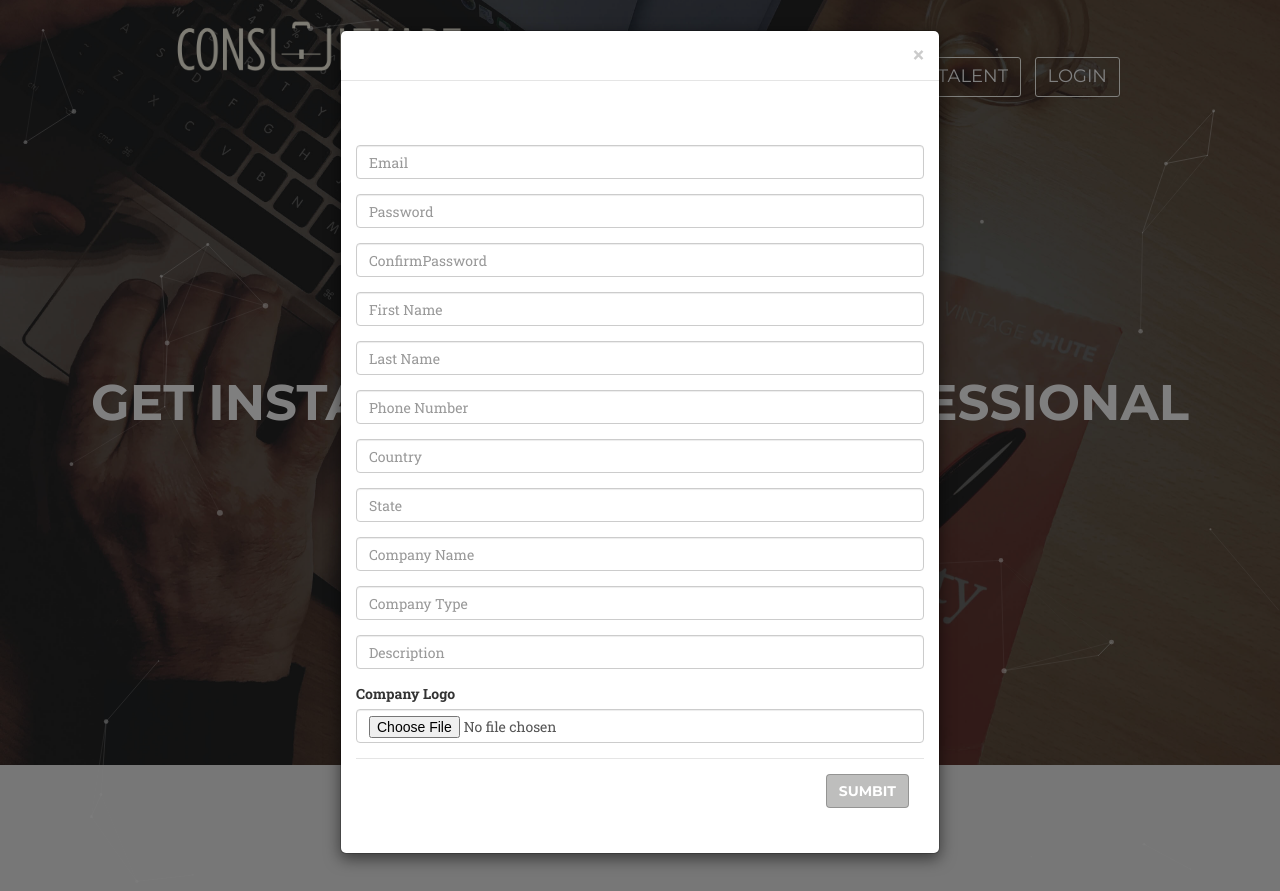
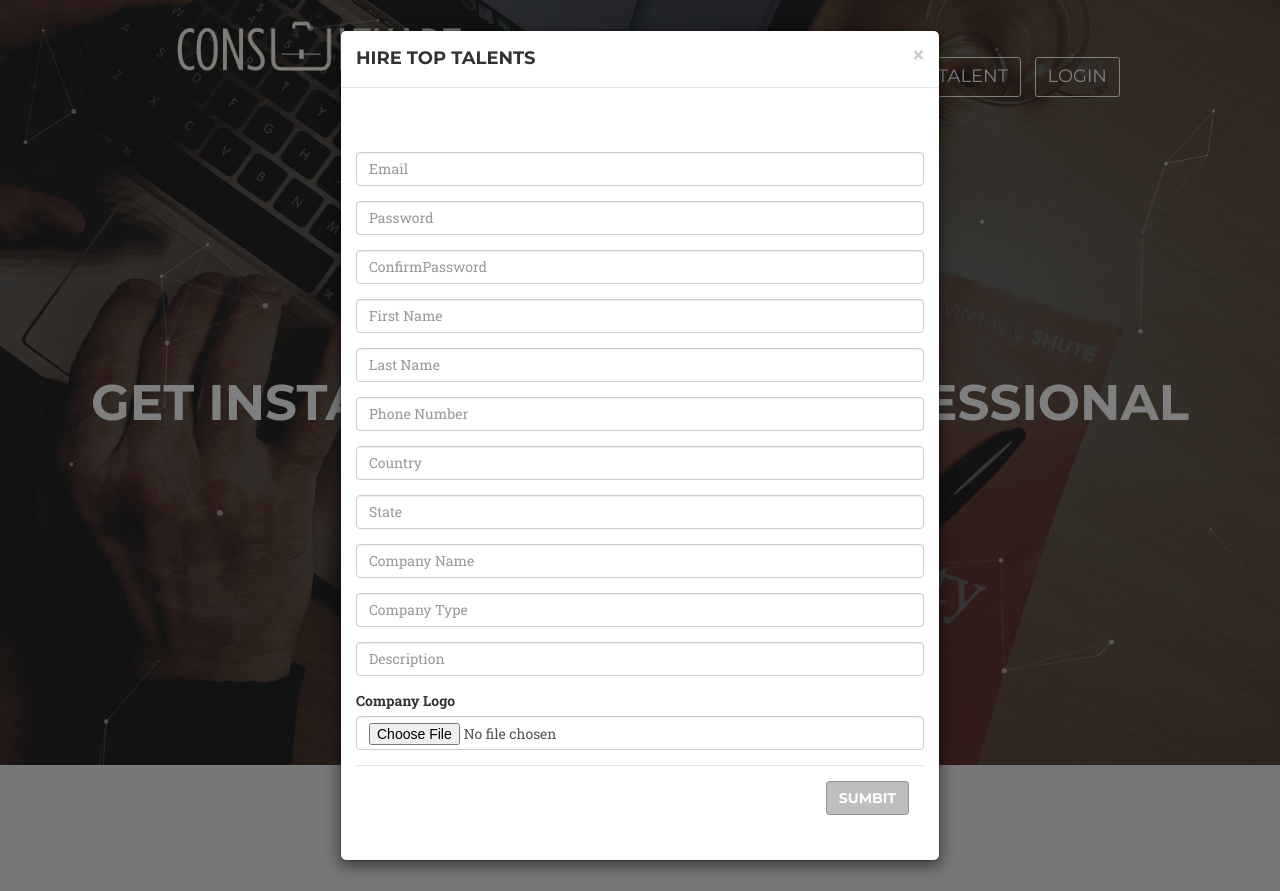
Before and after one commit to code-next/Consultkart, a Node server app: page / in a window 1280 px wide, after a click on "HIRE TOP TALENT". Run offline with Node 20, Linux system fonts and the light colour scheme; some libraries are stand-ins or nearby versions; some web fonts are replaced.

Commit message:
Update index.ejs

```diff
--- a/views/index.ejs
+++ b/views/index.ejs
@@ -653,7 +653,7 @@
         <div class="modal-content">
             <div class="modal-header">
                 <button type="button" class="close" data-dismiss="modal">&times;</button>
-                <h4 class="modal-title"></h4>
+                <h4 class="modal-title">HIRE TOP TALENTS</h4>
             </div>
             <div class="modal-body">
                 <div class="row">
```
